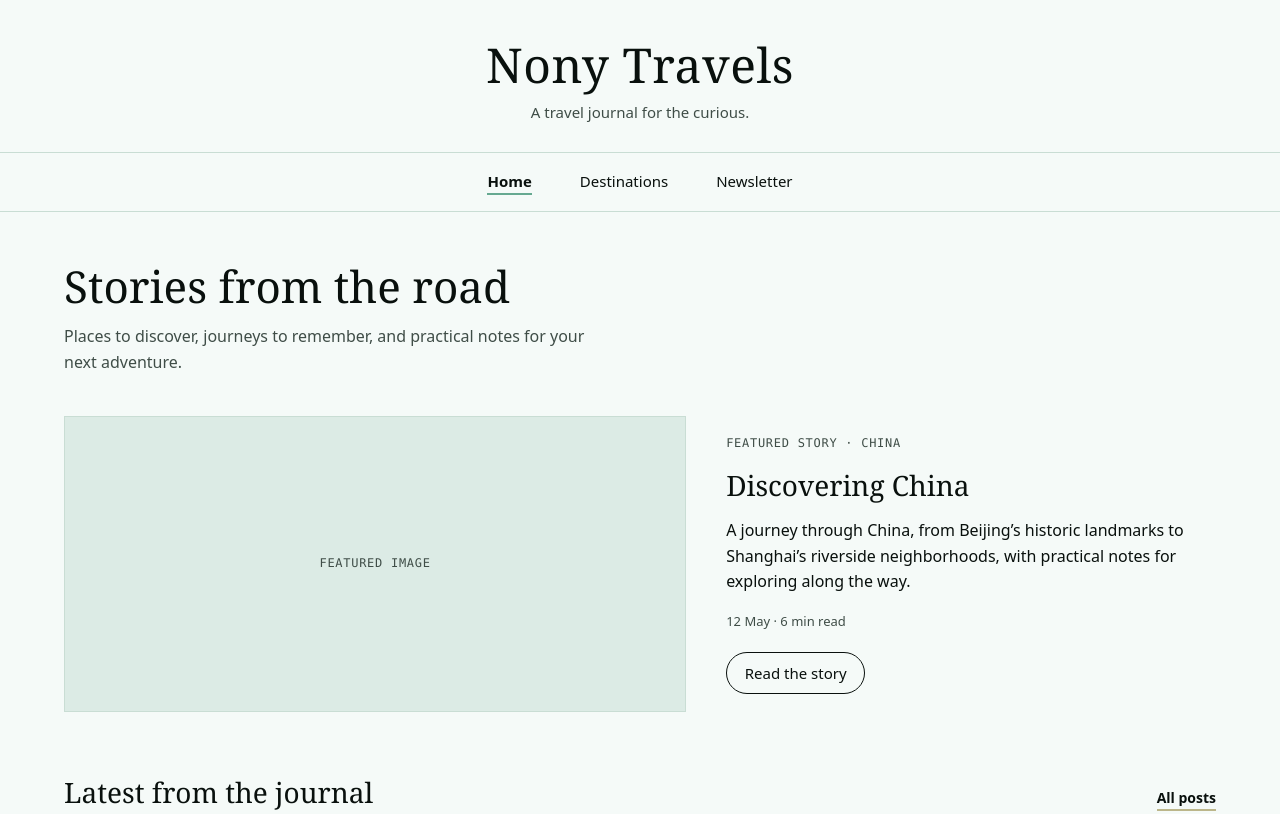
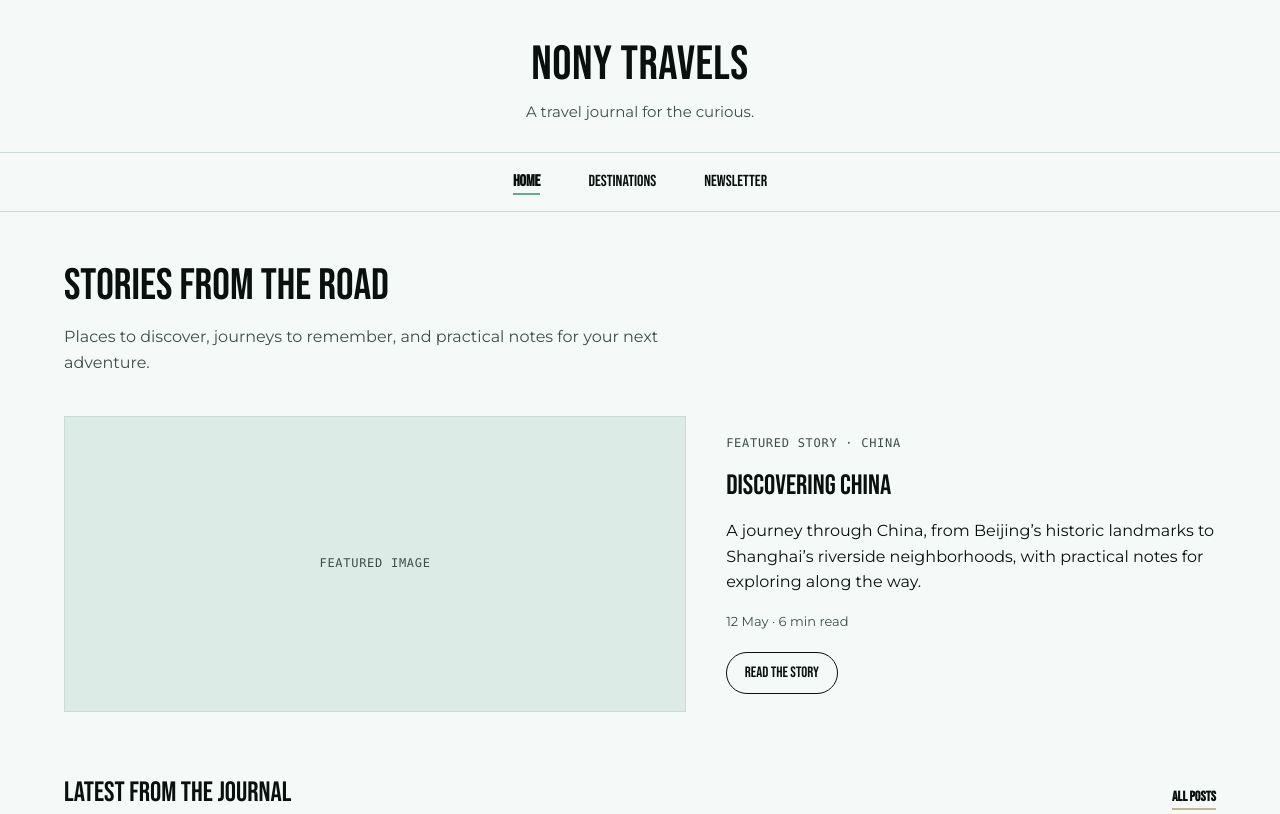
Before and after one commit to jasonon-nn/nonytravels, a plain HTML site: page index.html in a window 1280 px wide. Shown: the top 814 px of the page. Drawn offline with Linux system fonts and the light colour scheme.

Commit message:
Update travel.css

```diff
--- a/travel.css
+++ b/travel.css
@@ -1,3 +1,5 @@
+@import url("https://fonts.googleapis.com/css2?family=Bebas+Neue&family=Montserrat:wght@400;500;600&display=swap");
+
 /* Theme colors */
 :root {
 	--color-text: #09100d;
@@ -6,14 +8,14 @@
 	--color-secondary: #95dabe;
 	--color-accent: #bcb68a;
 
-	/* Supporting tones derived from the theme */
-	--color-muted: #3f4d47;          /* secondary text, passes contrast on the background */
-	--color-line: #c9ddd4;           /* hairline borders */
-	--color-placeholder: #dcebe5;    /* image placeholder fill */
+
+	--color-muted: #3f4d47;
+	--color-line: #c9ddd4;
+	--color-placeholder: #dcebe5;
 	--color-footer: #e8f2ee;
 
-	--font-serif: Georgia, "Times New Roman", serif;
-	--font-sans: system-ui, -apple-system, "Segoe UI", Roboto, Helvetica, Arial, sans-serif;
+	--font-serif: "Bebas Neue", sans-serif;
+	--font-sans: "Bebas Neue", sans-serif;
 	--font-mono: ui-monospace, "SF Mono", Menlo, Consolas, monospace;
 
 	--page-width: 1200px;
@@ -68,6 +70,7 @@ h3 {
 
 p {
 	margin: 0;
+	font-family: "Montserrat", sans-serif;
 }
 
 a {
@@ -150,7 +153,7 @@ ul {
 
 .site-nav a {
 	text-decoration: none;
-	font-size: 0.9375rem;
+	font-size: 1rem;
 	padding-bottom: 2px;
 	border-bottom: 2px solid transparent;
 }
```
